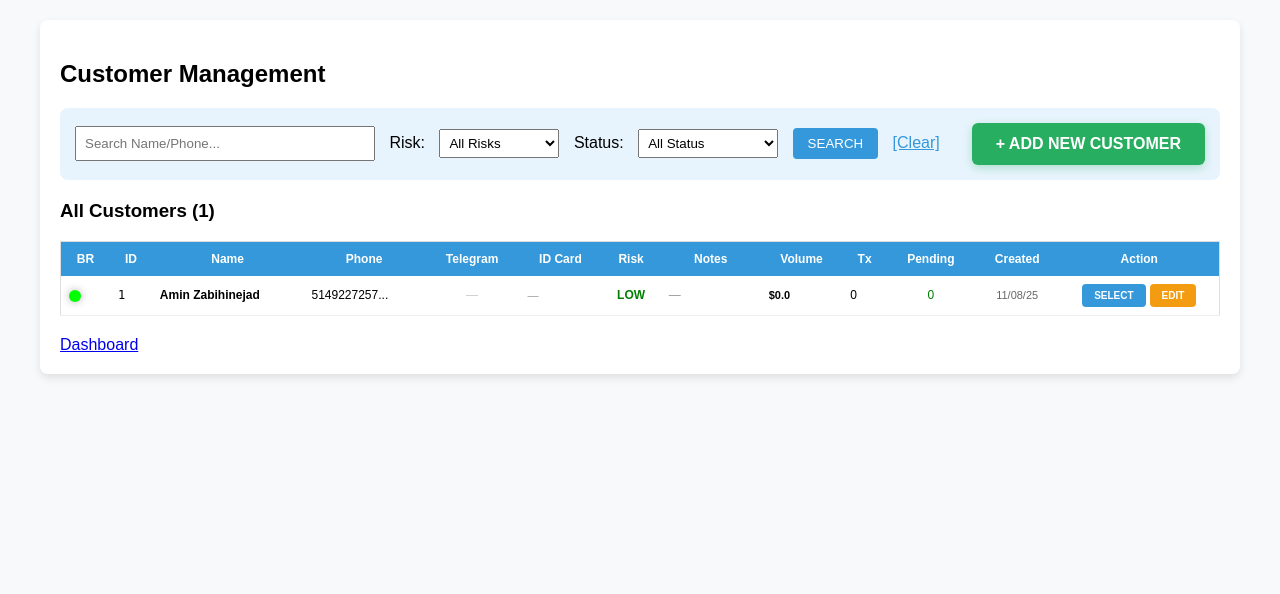
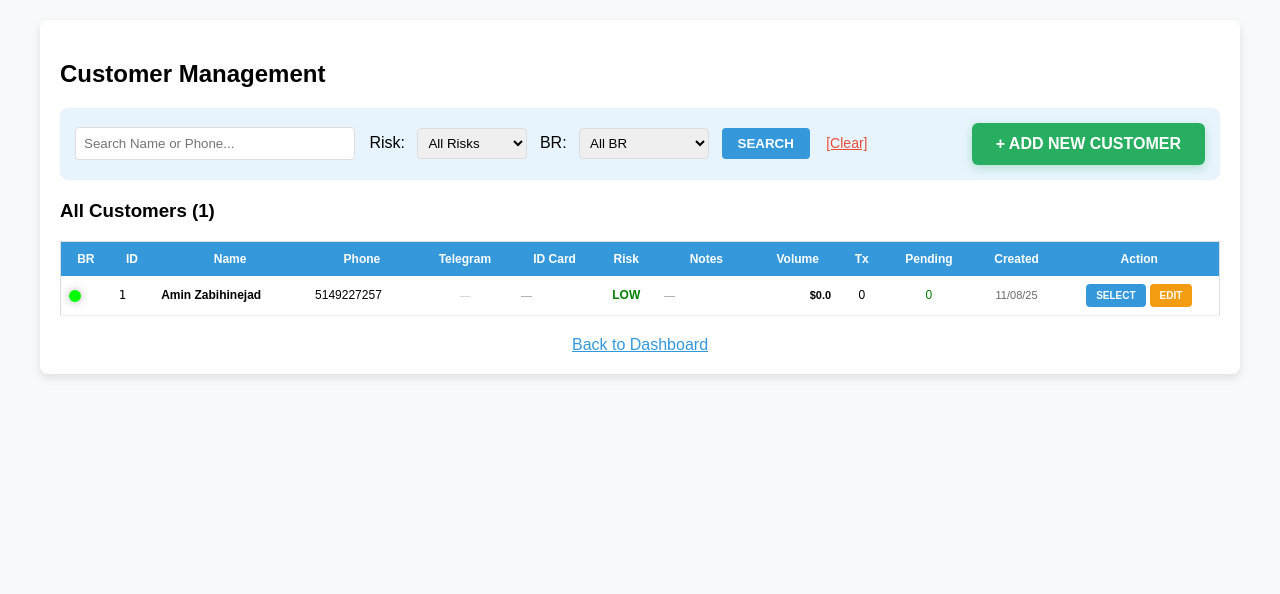
Before and after one commit to AminZabihinejad/AminZabihinejad, a Flask app: page /customers in a window 1280 px wide. Shown: the part 115-709 px from the top of the page. Run offline with Flask 3, Linux system fonts and the light colour scheme; a user stored in the database is signed in; parts of the project's set-up code (start-up, migrations or seed data) failed here and were passed over; some libraries are stand-ins or nearby versions.

Commit message:
fix client search

```diff
--- a/app.py
+++ b/app.py
@@ -163,6 +163,7 @@ class Client(db.Model):
     province = db.Column(db.String(10), nullable=False)
     postal_code = db.Column(db.String(10), nullable=False)
     risk_level = db.Column(db.String(20), default='low risk')
+    br_status = db.Column(db.String(20), default='active')  # active, inactive, pending
     notes = db.Column(db.Text)
     created_at = db.Column(db.DateTime, default=datetime.utcnow)
     telegram_id = db.Column(db.String(50), nullable=True)  # ← ADD THIS LINE
@@ -525,8 +526,8 @@ def save_id_file(file, client_id, id_num):
     return None, None
 
 def interpolate_color(volume):
-    min_volume = 3000
-    max_volume = 10000
+    min_volume = 1000
+    max_volume = 30000
     if volume < min_volume: return "#00FF00"
     if volume >= max_volume: return "#FF0000"
     ratio = (volume - min_volume) / (max_volume - min_volume)
@@ -1111,7 +1112,48 @@ def toggle_tenant(tenant_id):
 @app.route('/customers')
 @login_required
 def customers():
-    return render_template('customers.html', clients_data=calculate_clients_data(), now=datetime.utcnow().date())
+    query = Client.query.filter_by(tenant_id=session['tenant_id'])
+
+    # === SEARCH: Name or Phone (SQLite SAFE) ===
+    if request.args.get('search'):
+        term = request.args.get('search').strip().lower()
+        query = query.filter(
+            db.or_(
+                # Full name search: first + last
+                (Client.first_name + ' ' + Client.last_name).ilike(f"%{term}%"),
+                # Individual fields
+                Client.first_name.ilike(f"%{term}%"),
+                Client.last_name.ilike(f"%{term}%"),
+                Client.phone.ilike(f"%{term}%")
+            )
+        )
+
+    # === RISK LEVEL ===
+    if request.args.get('risk_level'):
+        query = query.filter(Client.risk_level == request.args.get('risk_level'))
+
+    # === BR STATUS ===
+    if request.args.get('br_status'):
+        query = query.filter(Client.br_status == request.args.get('br_status'))
+
+    # === ORDER & EXECUTE ===
+    clients = query.order_by(Client.id.desc()).all()
+
+    # === ENRICH DATA ===
+    clients_data = []
+    six_months_ago = datetime.utcnow() - timedelta(days=180)
+    for c in clients:
+        txs = [t for t in c.transactions if t.date >= six_months_ago]
+        volume_usd = sum(convert_to_usd(t.from_amount, t.from_currency) for t in txs)
+        led_color = interpolate_color(volume_usd)
+        clients_data.append({
+            'client': c,
+            'transactions_list': c.transactions,
+            'total_volume_usd': volume_usd,
+            'led_color': led_color
+        })
+
+    return render_template('customers.html', clients_data=clients_data)
 
 @app.route('/select_customer/<int:client_id>')
 @login_required
--- a/templates/customers.html
+++ b/templates/customers.html
@@ -3,14 +3,15 @@
 {% block content %}
 <h2>Customer Management</h2>
 
-<!-- SEARCH BAR WITH RISK + STATUS FILTER + ADD BUTTON -->
+<!-- SEARCH BAR WITH NAME, PHONE, RISK, BR + ADD BUTTON -->
 <div style="background:#e8f4fd; padding:15px; border-radius:8px; margin-bottom:20px;">
     <div style="display: flex; justify-content: space-between; align-items: center; flex-wrap: wrap; gap: 15px;">
         <form method="GET" style="display: inline; flex: 1; min-width: 600px;">
-            <input type="text" name="search" placeholder="Search Name/Phone..."
-                   value="{{ request.args.get('search', '') }}" style="width:300px; padding:8px; margin-right:10px;">
+            <input type="text" name="search" placeholder="Search Name or Phone..."
+                   value="{{ request.args.get('search', '') }}" style="width:280px; padding:8px; margin-right:10px; border:1px solid #ddd; border-radius:4px;">
 
-            Risk: <select name="risk_level" style="margin:0 10px; padding:5px; width:120px;">
+            <label>Risk:</label>
+            <select name="risk_level" style="margin:0 8px; padding:6px; width:110px; border:1px solid #ddd; border-radius:4px;">
                 <option value="">All Risks</option>
                 <option value="low risk" {{ 'selected' if request.args.get('risk_level') == 'low risk' }}>Low</option>
                 <option value="medium risk" {{ 'selected' if request.args.get('risk_level') == 'medium risk' }}>Med</option>
@@ -18,14 +19,16 @@
                 <option value="on hold" {{ 'selected' if request.args.get('risk_level') == 'on hold' }}>Hold</option>
             </select>
 
-            Status: <select name="tx_status" style="margin:0 10px; padding:5px; width:140px;">
-                <option value="">All Status</option>
-                <option value="pending" {{ 'selected' if request.args.get('tx_status') == 'pending' }}>Pending</option>
-                <option value="closed" {{ 'selected' if request.args.get('tx_status') == 'closed' }}>Closed</option>
+            <label>BR:</label>
+            <select name="br_status" style="margin:0 8px; padding:6px; width:130px; border:1px solid #ddd; border-radius:4px;">
+                <option value="">All BR</option>
+                <option value="active" {{ 'selected' if request.args.get('br_status') == 'active' }}>Active</option>
+                <option value="inactive" {{ 'selected' if request.args.get('br_status') == 'inactive' }}>Inactive</option>
+                <option value="pending" {{ 'selected' if request.args.get('br_status') == 'pending' }}>Pending</option>
             </select>
 
-            <input type="submit" value="SEARCH" style="padding:8px 15px; background:#3498db; color:white; border:none; border-radius:4px;">
-            <a href="{{ url_for('customers') }}" style="margin-left:10px; color:#3498db;">[Clear]</a>
+            <input type="submit" value="SEARCH" style="padding:8px 16px; background:#3498db; color:white; border:none; border-radius:4px; font-weight:bold;">
+            <a href="{{ url_for('customers') }}" style="margin-left:12px; color:#e74c3c; text-decoration:underline; font-size:14px;">[Clear]</a>
         </form>
 
         <!-- ADD NEW CUSTOMER BUTTON -->
@@ -50,12 +53,13 @@
     }
 </style>
 <table style="width:100%; border-collapse:collapse; font-size:12px; border:1px solid #ddd;">
+    <thead>
         <tr style="background:#3498db; color:white;">
             <th style="padding:10px;">BR</th>
             <th style="padding:10px;">ID</th>
             <th style="padding:10px;">Name</th>
             <th style="padding:10px;">Phone</th>
-        <th style="padding:10px;">Telegram</th> <!-- NEW COLUMN -->
+            <th style="padding:10px;">Telegram</th>
             <th style="padding:10px;">ID Card</th>
             <th style="padding:10px;">Risk</th>
             <th style="padding:10px; width:100px;">Notes</th>
@@ -65,93 +69,137 @@
             <th style="padding:10px;">Created</th>
             <th style="padding:10px; width:160px;">Action</th>
         </tr>
+    </thead>
+    <tbody>
         {% for data in clients_data %}
-    <tr style="border-bottom:1px solid #eee; {% if data.client.risk_level == 'high risk' or data.client.risk_level == 'on hold' %}background:#fff5f5;{% endif %}">
-        <td style="padding:8px;"><span class="led-indicator" style="background-color: {{ data.led_color }};" title="Business Relation: ${{ '%.2f'|format(data.total_volume_usd) }} over past 6 months"></span></td>
+        <tr style="border-bottom:1px solid #eee; {% if data.client.risk_level in ['high risk', 'on hold'] %}background:#fff5f5;{% endif %}">
+            <!-- BR LED -->
+            <td style="padding:8px;">
+                <span class="led-indicator" style="background-color: {{ data.led_color }};"
+                      title="Business Relation: ${{ '%.2f'|format(data.total_volume_usd) }} over past 6 months"></span>
+            </td>
+
+            <!-- ID -->
             <td style="padding:8px; font-family:monospace;">{{ data.client.id }}</td>
-        <td style="padding:8px;"><strong>{{ data.client.first_name }} {{ data.client.last_name }}</strong></td>
-        <td style="padding:8px;">{{ data.client.phone[:12] }}...</td>
 
-        <!-- TELEGRAM ID COLUMN -->
+            <!-- NAME -->
+            <td style="padding:8px;">
+                <strong>{{ data.client.first_name }} {{ data.client.last_name }}</strong>
+            </td>
+
+            <!-- PHONE -->
+            <td style="padding:8px;">
+                {{ data.client.phone or '—' }}
+            </td>
+
+            <!-- TELEGRAM -->
             <td style="padding:8px; text-align:center;">
-            {% if data.client.telegram_id %}
+                {% if data.client.telegram_id and data.client.telegram_id|trim %}
                     <a href="https://t.me/{{ data.client.telegram_id.lstrip('@') }}" target="_blank"
-                   style="color:#0088cc; text-decoration:none; font-weight:bold;">
-                    <i class="fab fa-telegram-plane"></i> {{ data.client.telegram_id }}
+                       style="color:#0088cc; text-decoration:none; font-weight:bold; font-size:11px;">
+                        Telegram {{ data.client.telegram_id }}
                     </a>
                 {% else %}
-                <span style="color:#ccc; font-style:italic;">—</span>
+                    <span style="color:#ccc; font-style:italic; font-size:11px;">—</span>
                 {% endif %}
             </td>
 
+            <!-- ID CARD -->
             <td style="padding:8px; font-size:11px;">
                 {% if data.client.id1_number or data.client.id2_number or data.client.id3_number %}
-                {% if data.client.id1_number %}
-                    <strong>{{ data.client.id1_number[:4] }}...{{ data.client.id1_number[-4:] }}</strong>
+                    {% set id_num = data.client.id1_number or data.client.id2_number or data.client.id3_number %}
+                    <strong>{{ id_num[:4] }}...{{ id_num[-4:] }}</strong>
                     {% if data.client.id1_expiry_date %}
-                        <br><small style="{% if data.client.id1_expiry_date and data.client.id1_expiry_date < now %}color:red;{% else %}color:#666;{% endif %}">
+                        <br><small style="{% if data.client.id1_expiry_date < now %}color:red;{% else %}color:#666;{% endif %}">
                             Exp: {{ data.client.id1_expiry_date.strftime('%m/%y') }}
                         </small>
-                    {% endif %}
-                {% elif data.client.id2_number %}
-                    <strong>{{ data.client.id2_number[:4] }}...{{ data.client.id2_number[-4:] }}</strong>
-                {% elif data.client.id3_number %}
-                    <strong>{{ data.client.id3_number[:4] }}...{{ data.client.id3_number[-4:] }}</strong>
                     {% endif %}
                 {% else %}
                     <span style="color:#999;">—</span>
                 {% endif %}
             </td>
+
+            <!-- RISK -->
             <td style="padding:8px; text-align:center; font-weight:bold;">
-            {% if data.client.risk_level == 'low risk' %}<span style="color:green;">LOW</span>
-            {% elif data.client.risk_level == 'medium risk' %}<span style="color:orange;">MED</span>
-            {% elif data.client.risk_level == 'high risk' %}<span style="color:red;">HIGH</span>
-            {% else %}<span style="color:red;">HOLD</span>{% endif %}
+                {% if data.client.risk_level == 'low risk' %}
+                    <span style="color:green;">LOW</span>
+                {% elif data.client.risk_level == 'medium risk' %}
+                    <span style="color:orange;">MED</span>
+                {% elif data.client.risk_level == 'high risk' %}
+                    <span style="color:red;">HIGH</span>
+                {% elif data.client.risk_level == 'on hold' %}
+                    <span style="color:red;">HOLD</span>
+                {% else %}
+                    <span style="color:#95a5a6;">—</span>
+                {% endif %}
             </td>
+
+            <!-- NOTES -->
             <td style="padding:8px;">
                 {% if data.client.notes %}
                     <div style="height:25px; overflow-y:auto; border:1px solid #ddd; padding:2px; background:#f9f9f9; font-size:9px; border-radius:3px;">
                         {{ data.client.notes[:60] }}{% if data.client.notes|length > 60 %}...{% endif %}
                     </div>
                 {% else %}
-                <span style="color:#999; font-style:italic;">—</span>
+                    <span style="color:#999; font-style:italic; font-size:11px;">—</span>
                 {% endif %}
             </td>
-        <td style="padding:8px; font-weight:bold; font-size:11px;">${{ "%.1f"|format(data.total_volume_usd) }}</td>
-        <td style="padding:8px;">{{ data.transactions_list|length }}</td>
+
+            <!-- VOLUME -->
+            <td style="padding:8px; font-weight:bold; font-size:11px; text-align:right;">
+                ${{ "%.1f"|format(data.total_volume_usd) }}
+            </td>
+
+            <!-- TOTAL TX -->
+            <td style="padding:8px; text-align:center;">{{ data.transactions_list|length }}</td>
+
+            <!-- PENDING TX -->
             <td style="padding:8px; text-align:center;">
-            {% set pending_tx = data.transactions_list|selectattr('status', 'equalto', 'pending')|list %}
-            {% if pending_tx|length > 0 %}
-                <span style="color:red; font-weight:bold;">{{ pending_tx|length }}</span>
+                {% set pending_count = data.transactions_list|selectattr('status', 'equalto', 'pending')|list|length %}
+                {% if pending_count > 0 %}
+                    <span style="color:red; font-weight:bold;">{{ pending_count }}</span>
                 {% else %}
                     <span style="color:green;">0</span>
                 {% endif %}
             </td>
+
+            <!-- CREATED -->
             <td style="padding:8px; font-size:11px; text-align:center; color:#666;">
                 {{ data.client.created_at.strftime('%m/%d/%y') }}
             </td>
+
+            <!-- ACTIONS -->
             <td style="padding:8px;">
-            <div style="display: flex; gap: 4px; justify-content: center;">
+                <div style="display: flex; gap: 4px; justify-content: center; flex-wrap: wrap;">
                     <a href="{{ url_for('select_customer', client_id=data.client.id) }}"
-                   style="background:#3498db; color:white; padding:6px 12px; text-decoration:none; border-radius:4px; font-size:10px; font-weight:bold; white-space: nowrap;">SELECT</a>
+                       style="background:#3498db; color:white; padding:6px 10px; text-decoration:none; border-radius:4px; font-size:10px; font-weight:bold; white-space: nowrap;">
+                       SELECT
+                    </a>
                     <a href="{{ url_for('edit_client', client_id=data.client.id) }}"
-                   style="background:#f39c12; color:white; padding:6px 12px; text-decoration:none; border-radius:4px; font-size:10px; font-weight:bold; white-space: nowrap;">EDIT</a>
+                       style="background:#f39c12; color:white; padding:6px 10px; text-decoration:none; border-radius:4px; font-size:10px; font-weight:bold; white-space: nowrap;">
+                       EDIT
+                    </a>
                 </div>
             </td>
         </tr>
-    {% else %}
+        {% endfor %}
+    </tbody>
+</table>
+
+<!-- NO RESULTS -->
+{% if clients_data|length == 0 %}
 <tr>
-        <td colspan="13" style="padding:40px; text-align:center; color:#999; font-size:16px;"> <!-- 13 cols now -->
+    <td colspan="13" style="padding:50px; text-align:center; color:#999; font-size:16px; background:#f8f9fa;">
         <div style="font-size:48px; margin-bottom:15px;">No customers found</div>
+        <a href="{{ url_for('edit_client', client_id='new') }}" style="color:#27ae60; font-weight:bold;">+ Add your first customer</a>
     </td>
 </tr>
-    {% endfor %}
-</table>
+{% endif %}
 
-<div style="margin-top:20px;">
-    <a href="{{ url_for('index') }}" style="font-size:16px;">Dashboard</a>
+<div style="margin-top:20px; text-align:center;">
+    <a href="{{ url_for('index') }}" style="font-size:16px; color:#3498db;">Back to Dashboard</a>
 </div>
 
-<!-- Font Awesome for Telegram Icon -->
+<!-- Font Awesome for Telegram -->
 <script src="https://kit.fontawesome.com/a076d05399.js" crossorigin="anonymous"></script>
 {% endblock %}
```
Also changed, not shown: instance/tenant_1.db. Lines whose indentation alone changed are shown as unchanged.
